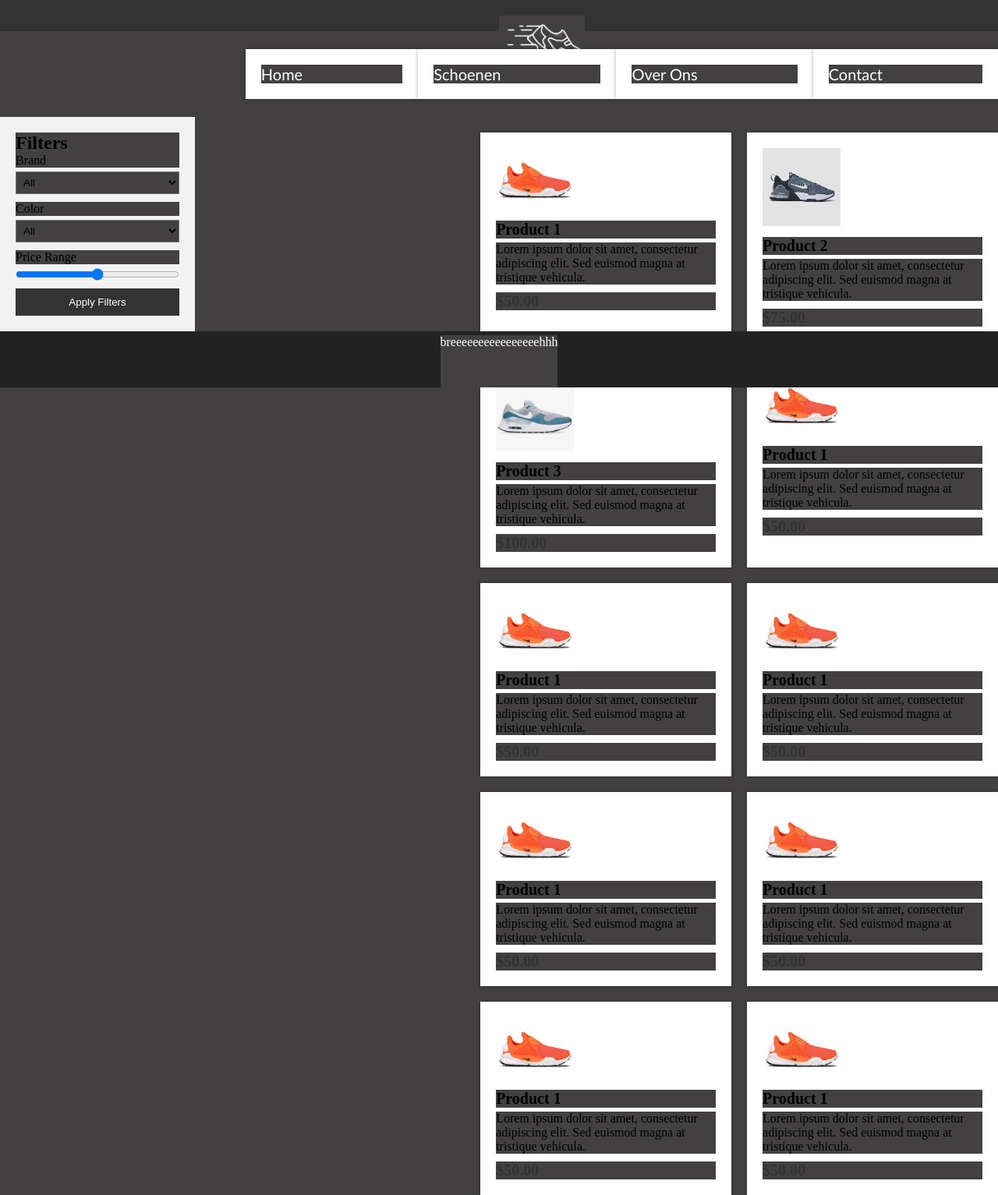
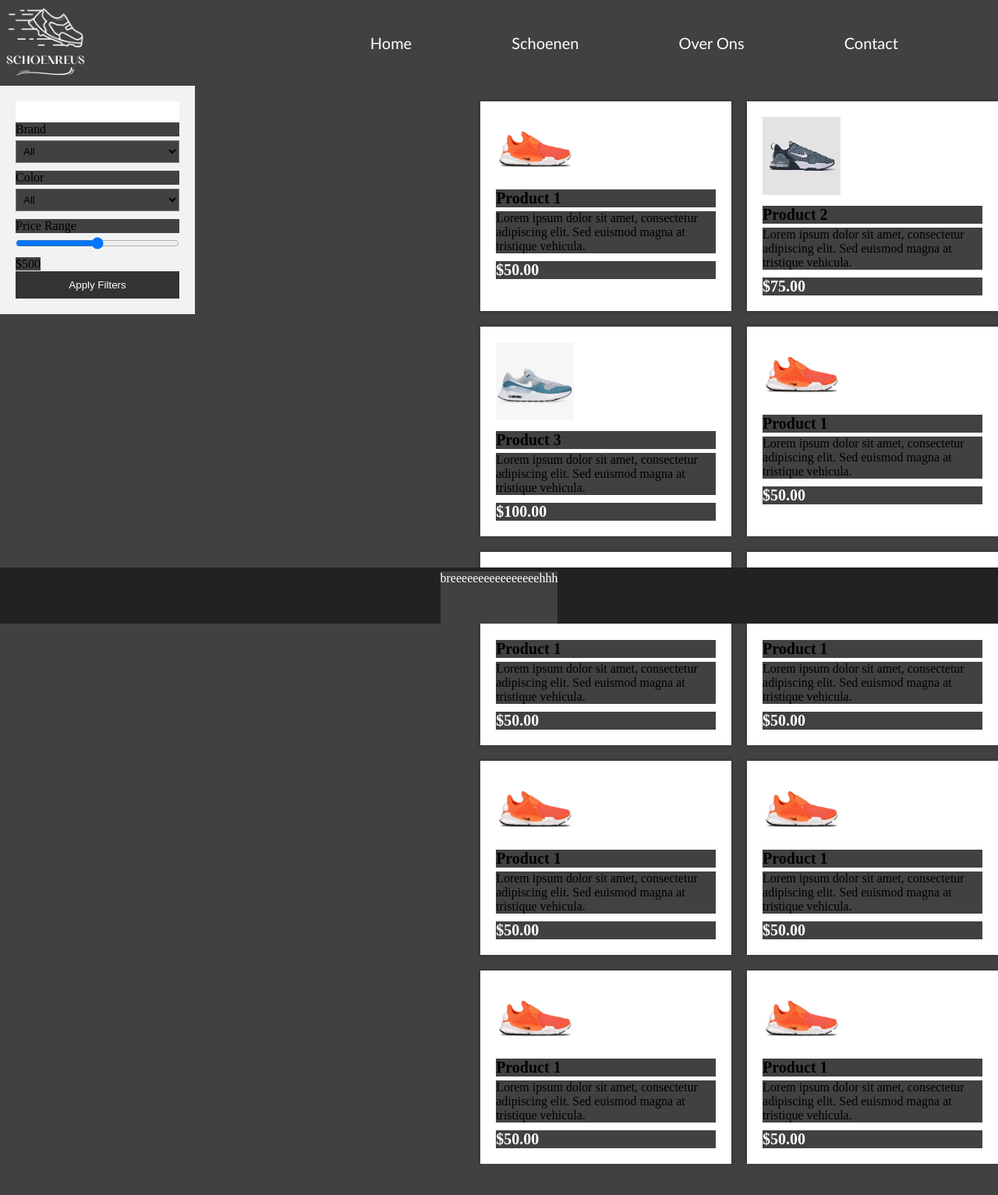
Before and after one commit to YasinCoban123/Project-3-2023, a PHP site: page /schoenen.php in a window 1280 px wide. Shown: the whole page at 78% size. After the commit the page ends 1493 px from the top, so only its background shows below. Run offline with PHP 8.4, Linux system fonts and the light colour scheme.

Commit message:
40 % procent klaar met schoenen

```diff
--- a/project3/schoenen.php
+++ b/project3/schoenen.php
@@ -9,8 +9,8 @@
 </head>
 <body>
   <?php include 'navbar.php'; ?>
-  <section>
-		<aside>
+  <section class="schoenen">
+		<aside class="schoenfilter">
 			<h2>Filters</h2>
 			<label for="brand">Brand</label>
 			<select id="brand" name="brand">
@@ -33,7 +33,7 @@
 		</aside>
 
 
-		<main>
+		<main class="schoenplek">
 			<ul class="products">
 				<li>
 					<img src="img/nikesockdartprem.webp">
@@ -92,7 +92,8 @@
 			</ul>
 		</main>
 	</section>
+<script src="script.js"></script>
 <?php include 'footer.php'; ?>
-<script src="script.js"></script>
+
 </body>
 </html>
--- a/project3/script.js
+++ b/project3/script.js
@@ -0,0 +1,49 @@
+// Get references to the filter elements
+const brandFilter = document.getElementById('brand');
+const colorFilter = document.getElementById('color');
+const priceFilter = document.getElementById('price');
+const priceValue = document.getElementById('price-value');
+
+// Get references to the product elements
+const products = document.querySelectorAll('.products li');
+
+// Add event listeners to the filters
+brandFilter.addEventListener('change', filterProducts);
+colorFilter.addEventListener('change', filterProducts);
+priceFilter.addEventListener('input', updatePriceLabel);
+priceFilter.addEventListener('change', filterProducts);
+
+// Define a function to update the price label
+function updatePriceLabel() {
+  priceValue.textContent = `$${priceFilter.value}`;
+}
+
+// Define a function to filter the products
+function filterProducts() {
+  // Get the selected filter values
+  const brandValue = brandFilter.value;
+  const colorValue = colorFilter.value;
+  const priceValue = priceFilter.value;
+
+  // Loop through each product
+  products.forEach((product) => {
+    const brand = product.querySelector('h3').textContent.toLowerCase();
+    const color = product.querySelector('img').getAttribute('src').split('/')[1].split('.')[0];
+    const price = parseInt(product.querySelector('span').textContent.slice(1));
+
+    // Check if the product matches the selected filters
+    const brandMatch = (brandValue === 'all' || brand === brandValue.toLowerCase());
+    const colorMatch = (colorValue === 'all' || color === colorValue.toLowerCase());
+    const priceMatch = (price <= priceValue);
+
+    // Show or hide the product based on the matches
+    if (brandMatch && colorMatch && priceMatch) {
+      product.style.display = 'block';
+    } else {
+      product.style.display = 'none';
+    }
+  });
+}
+
+// Initialize the price label
+updatePriceLabel();
--- a/project3/style.css
+++ b/project3/style.css
@@ -70,45 +70,41 @@ li a:hover:not(.active) {
 
 /* Schoenen pagina */
 
-header {
-  background-color: #333;
-  color: #fff;
-  padding: 20px;
-  text-align: center;
-}
 
-section {
+.schoenen {
   display: flex;
   flex-wrap: wrap;
 }
 
-aside {
+.schoenfilter {
   flex-basis: 250px;
   background-color: #f2f2f2;
   padding: 20px;
 }
 
-aside h2 {
+.schoenfilter h2 {
   margin-top: 0;
+  color: white;
+  background-color: white;
 }
 
-aside label {
+.schoenfilter label {
   display: block;
   margin-bottom: 5px;
 }
 
-aside select {
+.schoenfilter select {
   width: 100%;
   padding: 5px;
   margin-bottom: 10px;
 }
 
-aside input[type="range"] {
+.schoenfilter input[type="range"] {
   width: 100%;
   margin-bottom: 10px;
 }
 
-aside button {
+.schoenfilter button {
   display: block;
   width: 100%;
   padding: 10px;
@@ -118,7 +114,7 @@ aside button {
   cursor: pointer;
 }
 
-main {
+.schoenplek {
   flex-grow: 1;
   padding: 20px;
 }
@@ -132,36 +128,36 @@ ul.products {
   grid-gap: 20px;
 }
 
-li {
+ul.products li {
   background-color: #fff;
   padding: 20px;
   box-shadow: 0 0 5px rgba(0, 0, 0, 0.3);
 }
 
-li img {
+ul.products li img {
   width: 100px;
   height: 100;
   margin-bottom: 10px;
 }
 
-li h3 {
+ul.products li h3 {
   margin-top: 0;
   margin-bottom: 5px;
   font-size: 20px;
   font-weight: bold;
 }
 
-li p {
+ul.products li p {
   margin-top: 0;
   margin-bottom: 10px;
   font-size: 16px;
 }
 
-li span {
+ul.products li span {
   display: block;
   font-size: 20px;
   font-weight: bold;
-  color: #333;
+  color: #ffffff;
 }
 
 /* Contact pagina */
@@ -342,9 +338,9 @@ textarea {
 /* Diego's CSS code (292 - ). */
 
 
-
+/* Footer */
 footer {
-  position: relative;
+  position: fixed;
   bottom: 0%;
   display: flex;
   justify-content: center;
```
